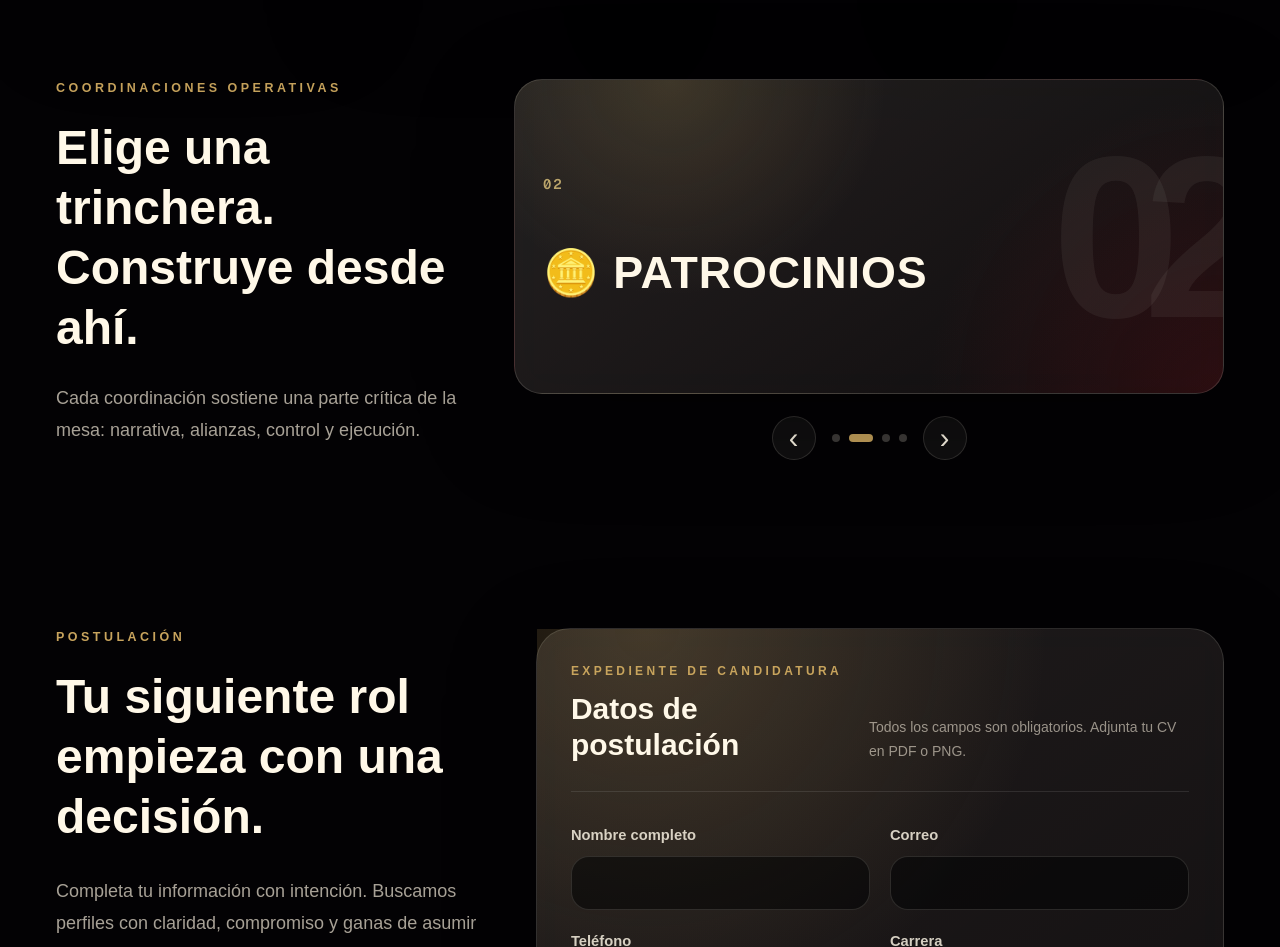
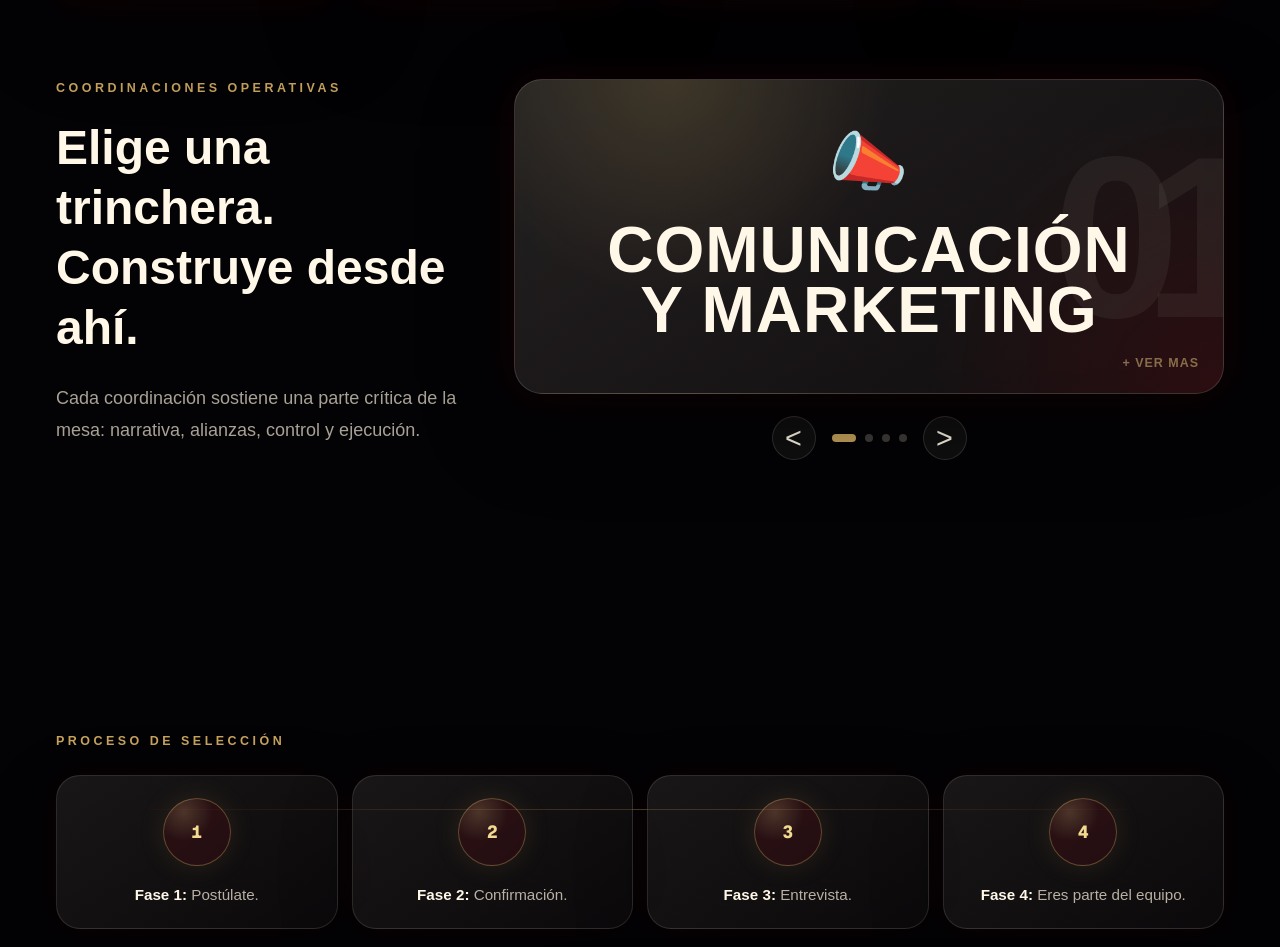
Before and after one commit to nathaliealvarez340-lgtm/lideres-coparmex, a Next.js app: page / in a window 1280 px wide. Shown: the part 1625-2572 px from the top of the page. Built offline with nearby package versions, Linux system fonts and the light colour scheme.

Commit message:
UI: mejora carrusel, fases, formulario, mínimo 120 palabras y favicon

```diff
--- a/app/globals.css
+++ b/app/globals.css
@@ -138,7 +138,9 @@ body {
   background:
     linear-gradient(145deg, rgba(255, 248, 232, 0.1), rgba(255, 248, 232, 0.028)),
     rgba(10, 6, 8, 0.54);
-  box-shadow: 0 24px 86px rgba(0, 0, 0, 0.34);
+  box-shadow:
+    0 28px 90px rgba(0, 0, 0, 0.45),
+    0 0 42px rgba(122, 17, 25, 0.16);
   backdrop-filter: blur(20px);
 }
 
@@ -219,11 +221,15 @@ body {
 
 .coordination-feature-card {
   position: relative;
+  display: flex;
   overflow: hidden;
   min-height: 315px;
   width: 100%;
   flex: 1;
   flex-shrink: 0;
+  flex-direction: column;
+  align-items: center;
+  justify-content: center;
   border: 1px solid rgba(255, 248, 232, 0.14);
   border-radius: 28px;
   background:
@@ -231,12 +237,14 @@ body {
     radial-gradient(circle at 100% 100%, rgba(122, 17, 25, 0.28), transparent 38%),
     linear-gradient(145deg, rgba(255, 248, 232, 0.12), rgba(255, 248, 232, 0.035)),
     rgba(10, 6, 8, 0.58);
-  box-shadow: 0 28px 94px rgba(0, 0, 0, 0.38);
+  box-shadow:
+    0 28px 90px rgba(0, 0, 0, 0.45),
+    0 0 42px rgba(122, 17, 25, 0.16);
   backdrop-filter: blur(22px);
   color: inherit;
   cursor: pointer;
   padding: 28px;
-  text-align: left;
+  text-align: center;
   transition:
     transform 220ms ease,
     border-color 220ms ease,
@@ -247,8 +255,9 @@ body {
 .coordination-feature-card:hover {
   border-color: rgba(200, 164, 93, 0.36);
   box-shadow:
-    0 34px 104px rgba(0, 0, 0, 0.42),
-    0 0 42px rgba(122, 17, 25, 0.18);
+    0 34px 104px rgba(0, 0, 0, 0.5),
+    0 0 48px rgba(122, 17, 25, 0.22),
+    0 0 24px rgba(200, 164, 93, 0.08);
   transform: translateY(-3px);
 }
 
@@ -265,40 +274,32 @@ body {
   transform: translateY(-50%);
 }
 
-.coordination-feature-topline,
 .coordination-feature-card h3,
 .coordination-description {
   position: relative;
   z-index: 2;
 }
 
-.coordination-feature-topline {
-  display: flex;
-  align-items: flex-start;
-  justify-content: space-between;
-  gap: 20px;
-}
-
-.coordination-number {
-  color: rgba(216, 189, 122, 0.84);
-  font-family: var(--font-geist-mono), ui-monospace, monospace;
-  font-size: 14px;
-  font-weight: 600;
-  letter-spacing: 0.14em;
-  line-height: 1;
-}
-
 .coordination-feature-card h3 {
-  margin-top: 58px;
+  display: inline-flex;
+  max-width: min(100%, 780px);
+  flex-wrap: wrap;
+  align-items: center;
+  justify-content: center;
+  gap: 0.42em;
+  margin: 0;
   color: #fff8e8;
-  font-size: clamp(2rem, 3.5vw, 2.8rem);
-  font-weight: 850;
-  letter-spacing: 0.02em;
-  line-height: 1.03;
+  font-size: clamp(2.65rem, 5vw, 4.55rem);
+  font-weight: 900;
+  letter-spacing: 0.015em;
+  line-height: 0.95;
+  text-align: center;
+  text-wrap: balance;
 }
 
 .coordination-description {
   display: grid;
+  width: min(100%, 720px);
   grid-template-rows: 0fr;
   opacity: 0;
   transition:
@@ -312,12 +313,36 @@ body {
   color: rgba(232, 223, 207, 0.76);
   font-size: 0.98rem;
   line-height: 1.65;
+  text-align: center;
 }
 
 .coordination-feature-card.is-expanded .coordination-description {
   grid-template-rows: 1fr;
   margin-top: 22px;
   opacity: 1;
+}
+
+.coordination-more-indicator {
+  position: absolute;
+  right: 24px;
+  bottom: 20px;
+  z-index: 3;
+  color: rgba(216, 189, 122, 0.78);
+  font-size: 0.78rem;
+  font-weight: 700;
+  letter-spacing: 0.08em;
+  text-transform: uppercase;
+  transition:
+    color 180ms ease,
+    opacity 180ms ease,
+    transform 180ms ease;
+  opacity: 0.7;
+}
+
+.coordination-feature-card:hover .coordination-more-indicator {
+  color: #f2db91;
+  opacity: 1;
+  transform: translateY(-1px);
 }
 
 .coordination-controls {
@@ -425,6 +450,81 @@ body {
 
 .maia-trust-copy p + p {
   margin-top: 6px;
+}
+
+.selection-process {
+  animation: feature-enter 560ms ease both;
+}
+
+.process-track {
+  position: relative;
+  display: grid;
+  grid-template-columns: repeat(4, 1fr);
+  gap: 14px;
+  margin-top: 24px;
+}
+
+.process-track::before {
+  position: absolute;
+  top: 34px;
+  left: 8%;
+  right: 8%;
+  height: 1px;
+  background: linear-gradient(
+    90deg,
+    rgba(122, 17, 25, 0.15),
+    rgba(200, 164, 93, 0.42),
+    rgba(122, 17, 25, 0.15)
+  );
+  content: "";
+}
+
+.process-step {
+  position: relative;
+  display: flex;
+  min-height: 154px;
+  flex-direction: column;
+  align-items: center;
+  justify-content: flex-start;
+  border: 1px solid rgba(255, 248, 232, 0.12);
+  border-radius: 24px;
+  background:
+    linear-gradient(145deg, rgba(255, 248, 232, 0.08), rgba(255, 248, 232, 0.025)),
+    rgba(10, 6, 8, 0.42);
+  box-shadow:
+    0 24px 70px rgba(0, 0, 0, 0.32),
+    0 0 30px rgba(122, 17, 25, 0.1);
+  backdrop-filter: blur(18px);
+  padding: 22px 16px 18px;
+  text-align: center;
+}
+
+.process-circle {
+  display: grid;
+  height: 68px;
+  width: 68px;
+  place-items: center;
+  border: 1px solid rgba(200, 164, 93, 0.38);
+  border-radius: 999px;
+  background:
+    radial-gradient(circle at 30% 20%, rgba(242, 219, 145, 0.18), transparent 42%),
+    rgba(122, 17, 25, 0.2);
+  color: #f2db91;
+  font-family: var(--font-geist-mono), ui-monospace, monospace;
+  font-size: 1.1rem;
+  font-weight: 800;
+  box-shadow: 0 0 28px rgba(200, 164, 93, 0.12);
+}
+
+.process-step p {
+  margin-top: 18px;
+  color: rgba(232, 223, 207, 0.78);
+  font-size: 0.95rem;
+  line-height: 1.5;
+}
+
+.process-step strong {
+  color: #fff8e8;
 }
 
 .registered-mark {
@@ -793,3 +893,47 @@ body {
     gap: 28px 42px;
   }
 }
+
+@media (max-width: 767px) {
+  .coordination-feature-card {
+    min-height: 280px;
+    padding: 24px 20px;
+  }
+
+  .coordination-feature-card h3 {
+    font-size: clamp(1.9rem, 10vw, 2.55rem);
+    line-height: 1;
+  }
+
+  .process-track {
+    grid-template-columns: 1fr;
+  }
+
+  .process-track::before {
+    top: 28px;
+    bottom: 28px;
+    left: 34px;
+    right: auto;
+    width: 1px;
+    height: auto;
+    background: linear-gradient(
+      180deg,
+      rgba(122, 17, 25, 0.15),
+      rgba(200, 164, 93, 0.42),
+      rgba(122, 17, 25, 0.15)
+    );
+  }
+
+  .process-step {
+    min-height: 110px;
+    align-items: flex-start;
+    padding-left: 86px;
+    text-align: left;
+  }
+
+  .process-circle {
+    position: absolute;
+    left: 16px;
+    top: 22px;
+  }
+}
--- a/app/page.tsx
+++ b/app/page.tsx
@@ -98,7 +98,7 @@ export default function Home() {
               <div>
                 <p className="section-kicker">La experiencia</p>
                 <h2 className="mt-5 max-w-3xl text-4xl font-semibold leading-tight tracking-normal sm:text-6xl">
-                  Un espacio selectivo para liderar antes de graduarte.
+                  Un espacio selectivo para liderar con criterio.
                 </h2>
               </div>
               <div className="glass-panel p-7 sm:p-9">
@@ -147,9 +147,10 @@ export default function Home() {
         </section>
 
         <section
-          className="relative px-6 pb-24 pt-10 sm:px-10 lg:px-14 lg:pb-32"
+          className="relative px-6 pb-24 pt-24 sm:px-10 lg:px-14 lg:pb-32 lg:pt-36"
           id="postulacion"
         >
+          <SelectionProcess />
           <div className="mx-auto grid max-w-7xl gap-10 lg:grid-cols-[0.78fr_1.22fr] lg:items-start">
             <div className="sticky top-10 hidden lg:block">
               <p className="section-kicker">Postulación</p>
@@ -180,6 +181,31 @@ export default function Home() {
         </section>
       </div>
     </main>
+  );
+}
+
+function SelectionProcess() {
+  const phases = [
+    "Postúlate.",
+    "Confirmación.",
+    "Entrevista.",
+    "Eres parte del equipo.",
+  ];
+
+  return (
+    <div className="selection-process mx-auto mb-20 max-w-7xl">
+      <p className="section-kicker">Proceso de selección</p>
+      <div className="process-track">
+        {phases.map((phase, index) => (
+          <div className="process-step" key={phase}>
+            <span className="process-circle">{index + 1}</span>
+            <p>
+              <strong>Fase {index + 1}:</strong> {phase}
+            </p>
+          </div>
+        ))}
+      </div>
+    </div>
   );
 }
 
--- a/app/ui/application-form.tsx
+++ b/app/ui/application-form.tsx
@@ -22,7 +22,7 @@ type WritingSignals = {
 };
 
 const acceptedTypes = ["application/pdf", "image/png"];
-const minimumWords = 200;
+const minimumWords = 120;
 const pasteWarning =
   "Para asegurar una respuesta auténtica, este campo debe escribirse manualmente.";
 const successMessage =
@@ -104,7 +104,7 @@ export function ApplicationForm({ coordinations }: ApplicationFormProps) {
 
     if (countWords(cleanWhy) < minimumWords) {
       setStatus("error");
-      setMessage("Tu respuesta debe tener al menos 200 palabras reales.");
+      setMessage("Tu respuesta debe tener al menos 120 palabras reales.");
       return;
     }
 
@@ -469,7 +469,7 @@ function AuthenticityPanel({
           {isReady ? authenticity.status : "Filtro de autenticidad en espera"}
         </span>
         <span className="authenticity-score">
-          {isReady ? `${authenticity.score}/100 riesgo` : "200 palabras mín."}
+          {isReady ? `${authenticity.score}/100 riesgo` : "120 palabras mín."}
         </span>
       </div>
       {isReady ? (
--- a/app/ui/coordination-carousel.tsx
+++ b/app/ui/coordination-carousel.tsx
@@ -24,7 +24,7 @@ export function CoordinationCarousel({
     const interval = window.setInterval(() => {
       setActiveIndex((current) => (current + 1) % coordinations.length);
       setIsExpanded(false);
-    }, 4000);
+    }, 6500);
 
     return () => window.clearInterval(interval);
   }, [coordinations.length]);
@@ -61,12 +61,6 @@ export function CoordinationCarousel({
           {activeNumber}
         </span>
 
-        <div className="coordination-feature-topline">
-          <span className="coordination-number" aria-hidden="true">
-            {activeNumber}
-          </span>
-        </div>
-
         <h3>
           <span aria-hidden="true">{active.emoji}</span>{" "}
           {active.name.toUpperCase()}
@@ -75,15 +69,19 @@ export function CoordinationCarousel({
         <div className="coordination-description" aria-hidden={!isExpanded}>
           <p>{active.description}</p>
         </div>
+
+        <span className="coordination-more-indicator">
+          {isExpanded ? "- ver menos" : "+ ver mas"}
+        </span>
       </button>
 
       <div className="coordination-controls">
         <button
-          aria-label="Coordinación anterior"
+          aria-label="Coordinacion anterior"
           onClick={goToPrevious}
           type="button"
         >
-          ‹
+          {"<"}
         </button>
 
         <div className="coordination-dots" aria-label="Indicadores">
@@ -100,11 +98,11 @@ export function CoordinationCarousel({
         </div>
 
         <button
-          aria-label="Siguiente coordinación"
+          aria-label="Siguiente coordinacion"
           onClick={goToNext}
           type="button"
         >
-          ›
+          {">"}
         </button>
       </div>
     </div>
```
Also changed, not shown: app/icon.png.
